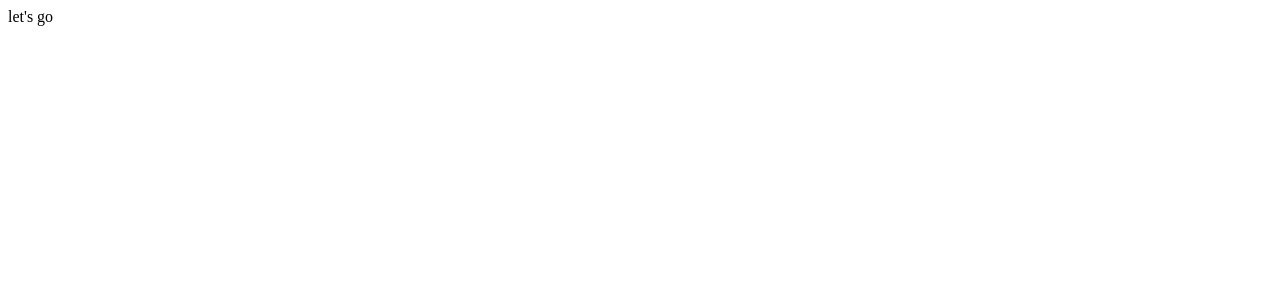
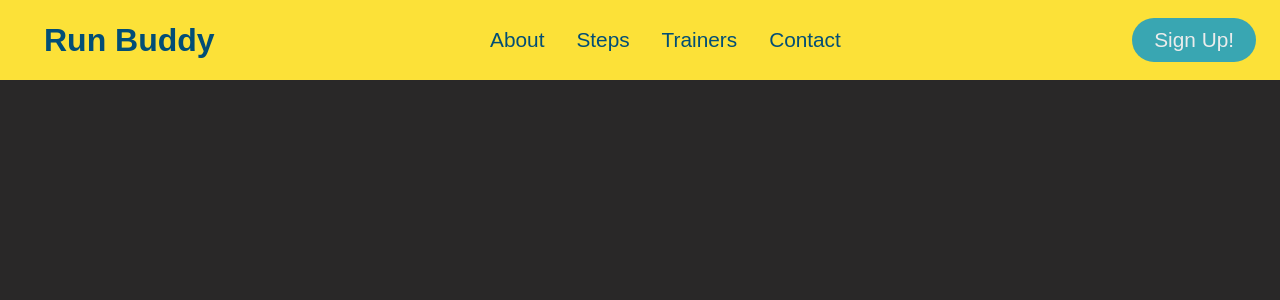
Before and after one commit to michael-rodriguez22/react-buddy, a React (Create React App) app: page / in a window 1280 px wide. Shown: the top 300 px of the page. Built offline with nearby package versions, Linux system fonts and the light colour scheme.

Commit message:
navbar in place (sidebar up next)

```diff
--- a/package.json
+++ b/package.json
@@ -8,7 +8,11 @@
     "@testing-library/user-event": "^12.8.3",
     "react": "^17.0.2",
     "react-dom": "^17.0.2",
+    "react-icons": "^4.2.0",
+    "react-router-dom": "^5.3.0",
     "react-scripts": "4.0.3",
+    "react-scroll": "^1.8.4",
+    "styled-components": "^5.3.1",
     "web-vitals": "^1.1.2"
   },
   "scripts": {
--- /dev/null
+++ b/src/App.css
@@ -0,0 +1,12 @@
+* {
+    box-sizing: border-box;
+    margin: 0;
+    padding: 0;
+    font-family: Arial, Helvetica, sans-serif;
+}
+
+html,
+body {
+    min-height: 100%;
+    background-color: ${(props) => props.theme.dark};
+}
--- a/src/App.js
+++ b/src/App.js
@@ -1,5 +1,27 @@
+import { BrowserRouter as Router } from "react-router-dom";
+import { ThemeProvider } from "styled-components";
+import { Navbar } from "./components";
+import GlobalStyle from "./globalStyles";
+
+const theme = {
+  primary: "#FCE138",
+  secondary: "#024E76",
+  tertiary: "#39A6b2",
+  light: "#ECECEC",
+  dark: "#292828",
+};
+
 function App() {
-  return <div>let's go</div>;
+  return (
+    <>
+      <Router>
+        <ThemeProvider theme={theme}>
+          <GlobalStyle />
+          <Navbar />
+        </ThemeProvider>
+      </Router>
+    </>
+  );
 }
 
 export default App;
--- /dev/null
+++ b/src/components/Navbar/NavbarElements.js
@@ -0,0 +1,116 @@
+import styled from "styled-components";
+import { Link as RouterLink } from "react-router-dom";
+import { Link as ScrollLink } from "react-scroll";
+
+export const Nav = styled.nav`
+  background: ${(props) => props.theme.primary};
+  height: 80px;
+  /* margin-top: -80px; */
+  display: flex;
+  justify-content: center;
+  align-items: center;
+  font-size: 1rem;
+  position: sticky;
+  top: 0;
+  z-index: 10;
+
+  @media screen and (max-width: 960px) {
+    transition: 1s all ease;
+  }
+`;
+
+export const NavContainer = styled.div`
+  display: flex;
+  justify-content: space-between;
+  height: 80px;
+  z-index: 1;
+  width: 100%;
+  padding: 0 24px;
+  max-width: 1600px;
+`;
+
+export const NavLogo = styled(RouterLink)`
+  color: ${(props) => props.theme.secondary};
+  justify-self: flex-start;
+  cursor: pointer;
+  font-size: 2rem;
+  display: flex;
+  align-items: center;
+  margin-left: 20px;
+  font-weight: bold;
+  text-decoration: none;
+`;
+
+export const Icon = styled.div`
+  display: none;
+
+  @media screen and (max-width: 768px) {
+    cursor: pointer;
+    display: block;
+    position: absolute;
+    top: 0;
+    right: 0;
+    transform: translate(-100%, 60%);
+    font-size: 1.8rem;
+    color: ${(props) => props.theme.secondary};
+  }
+`;
+
+export const NavUl = styled.ul`
+  display: flex;
+  align-items: center;
+  list-style: none;
+  text-align: center;
+  margin-right: 1rem;
+
+  @media screen and (max-width: 768px) {
+    display: none;
+  }
+`;
+
+export const NavLi = styled.li`
+  height: 80px;
+`;
+
+export const NavLink = styled(ScrollLink)`
+  cursor: pointer;
+  color: ${(props) => props.theme.secondary};
+  font-size: 1.3rem;
+  display: flex;
+  align-items: center;
+  text-decoration: none;
+  padding: 0 1rem;
+  height: 100%;
+
+  &.active {
+    border-bottom: 3px solid ${(props) => props.theme.secondary};
+  }
+`;
+
+export const NavButton = styled.nav`
+  display: flex;
+  align-items: center;
+
+  @media screen and (max-width: 768px) {
+    display: none;
+  }
+`;
+
+export const NavButtonLink = styled(RouterLink)`
+  cursor: pointer;
+  border-radius: 50px;
+  background: ${(props) => props.theme.tertiary};
+  color: ${(props) => props.theme.light};
+  border-radius: 50px;
+  white-space: nowrap;
+  padding: 10px 22px;
+  font-size: 1.3rem;
+  outline: none;
+  border: none;
+  transition: all 0.2s ease-in-out;
+  text-decoration: none;
+
+  &:hover {
+    background: ${(props) => props.theme.secondary};
+  }
+`;
--- /dev/null
+++ b/src/components/Navbar/index.js
@@ -0,0 +1,46 @@
+import {
+  Nav,
+  NavContainer,
+  NavLogo,
+  Icon,
+  NavUl,
+  NavLi,
+  NavLink,
+  NavButton,
+  NavButtonLink,
+} from "./NavbarElements";
+import { FaBars } from "react-icons/fa";
+
+const Navbar = () => {
+  return (
+    <>
+      <Nav>
+        <NavContainer>
+          <NavLogo to="/">Run Buddy</NavLogo>
+          <Icon>
+            <FaBars />
+          </Icon>
+          <NavUl>
+            <NavLi>
+              <NavLink to="about">About</NavLink>
+            </NavLi>
+            <NavLi>
+              <NavLink to="Steps">Steps</NavLink>
+            </NavLi>
+            <NavLi>
+              <NavLink to="trainers">Trainers</NavLink>
+            </NavLi>
+            <NavLi>
+              <NavLink to="contact">Contact</NavLink>
+            </NavLi>
+          </NavUl>
+          <NavButton>
+            <NavButtonLink to="/signup">Sign Up!</NavButtonLink>
+          </NavButton>
+        </NavContainer>
+      </Nav>
+    </>
+  );
+};
+
+export default Navbar;
--- /dev/null
+++ b/src/components/index.js
@@ -0,0 +1 @@
+export { default as Navbar } from "./Navbar";
--- /dev/null
+++ b/src/globalStyles.js
@@ -0,0 +1,18 @@
+import styled, { createGlobalStyle } from "styled-components";
+
+const GlobalStyle = createGlobalStyle`
+* {
+    box-sizing: border-box;
+    margin: 0;
+    padding: 0;
+    font-family: Arial, Helvetica, sans-serif;
+}
+
+html,
+body {
+    min-height: 100%;
+    background-color: ${(props) => props.theme.dark};
+}
+`;
+
+export default GlobalStyle;
```
Also changed, not shown: 1 other file (tests, documents, lock files or other folders).
